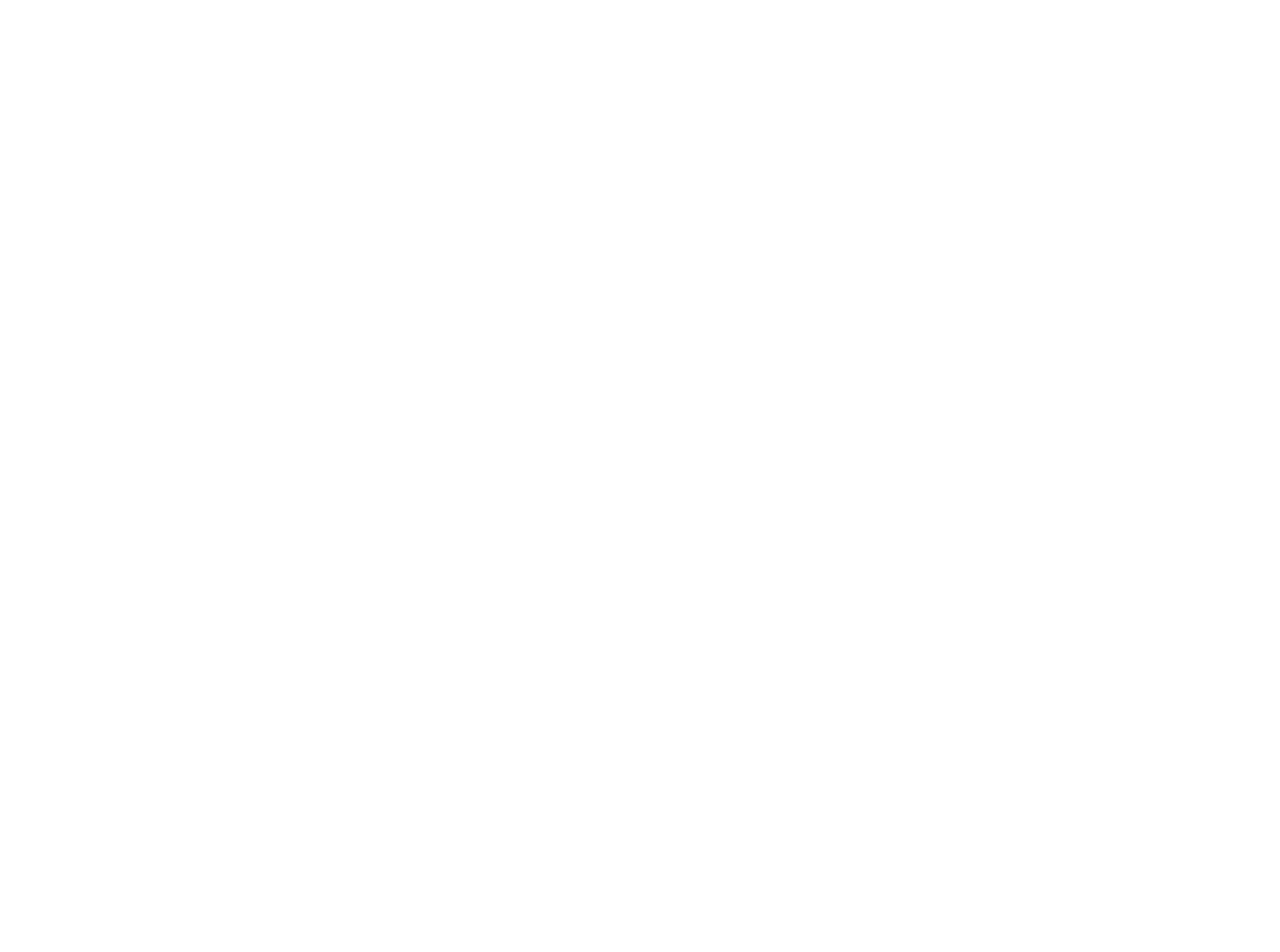
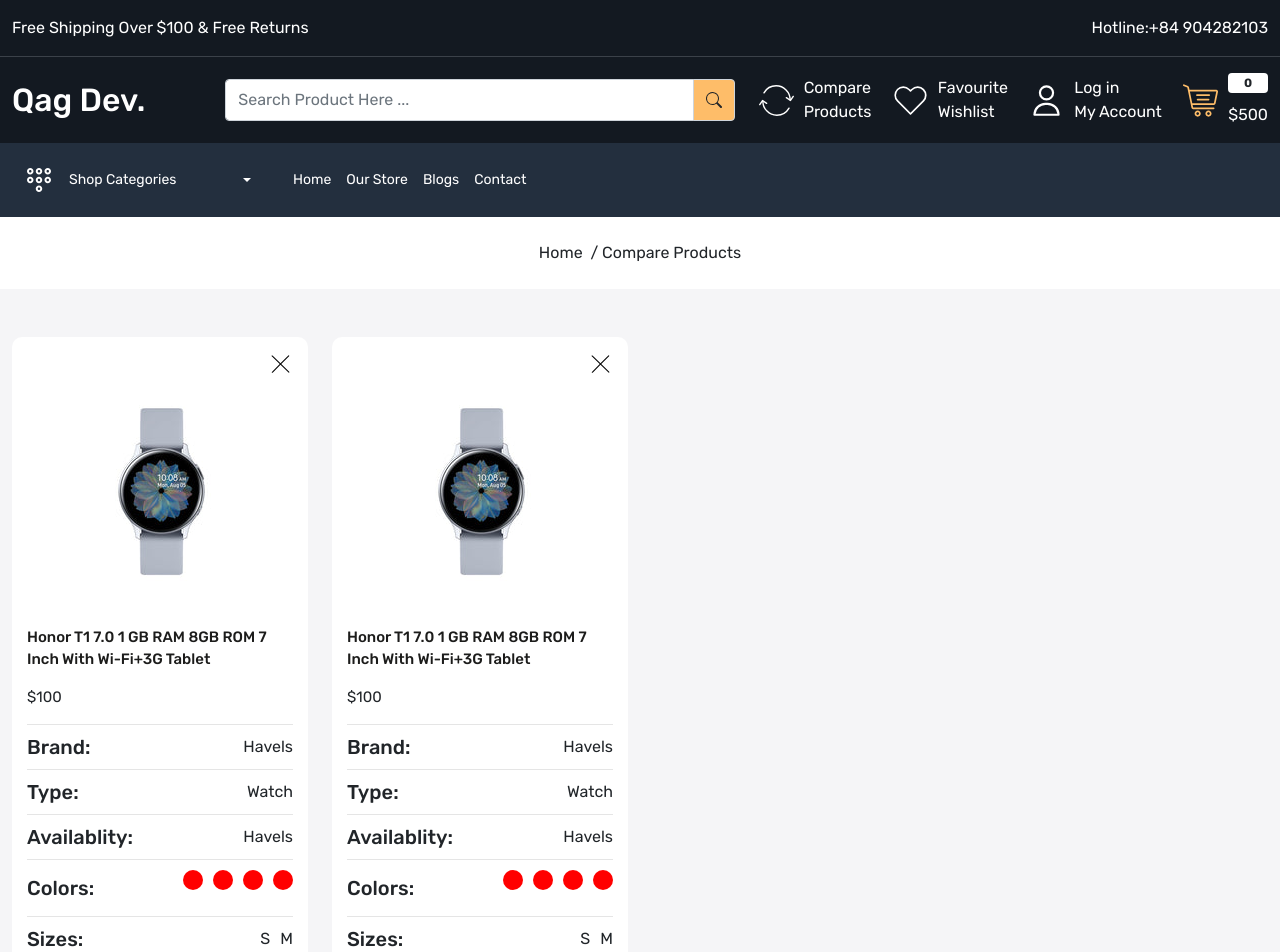
Before and after one commit to ngquangreact/ECommerceFrontEnd, a React (Create React App) app: page /compare-products in a window 1280 px wide. Before the commit this address had no page. Shown: the top 952 px of the page. Before the commit the page ends 800 px from the top, so only its background shows below. Built offline with nearby package versions, Linux system fonts and the light colour scheme.

Commit message:
Build CompareProducts Page UI

```diff
--- a/src/App.css
+++ b/src/App.css
@@ -484,3 +484,40 @@
 }
 
 /* End Contact Page */
+
+/* Compare Products Page */
+.compare-products-card {
+  background-color: white;
+  padding: 20px 15px;
+  border-radius: 10px;
+}
+.compare-products-card .cross {
+  top: 15px;
+  right: 15px;
+  width: 25px;
+  padding: 3px;
+  cursor: pointer;
+}
+.compare-products-detail .title {
+  font-size: 15px;
+  line-height: 22px;
+  font-weight: 500;
+  color: var(--color-1c1c1b);
+}
+.compare-products-detail .price {
+  font-size: 15px;
+  line-height: 22px;
+  font-weight: 400;
+}
+.compare-products-detail .product-detail {
+  display: flex;
+  justify-content: space-between;
+  align-items: center;
+  padding: 10px 0;
+  border-top: 1px solid rgba(0,0,0,0.1);
+}
+.compare-products-detail .product-detail p,
+.compare-products-detail .product-detail h5{
+  margin-bottom: 0;
+}
+/* End Compare Products Page */
--- a/src/App.js
+++ b/src/App.js
@@ -8,6 +8,7 @@
 import Contact from './pages/Contact';
 import OurStore from './pages/OurStore';
 import Blogs from './pages/Blogs';
+import CompareProducts from './pages/CompareProducts';
 
 function App() {
   return (
@@ -19,6 +20,7 @@
           <Route path='contact' element={<Contact />}/>
           <Route path='store' element={<OurStore />}/>
           <Route path='blogs' element={<Blogs />}/>
+          <Route path='compare-products' element={<CompareProducts />}/>
         </Route>
       </Routes>
     </BrowserRouter>
--- /dev/null
+++ b/src/components/Colors.js
@@ -0,0 +1,14 @@
+const Colors = () => {
+    return (
+        <>
+            <ul className="colors ps-0">
+                <li></li>
+                <li></li>
+                <li></li>
+                <li></li>
+            </ul>
+        </>
+    )
+};
+
+export default Colors;
--- a/src/components/Header.js
+++ b/src/components/Header.js
@@ -50,7 +50,7 @@
                         <div className="col-5">
                             <div className="header-upper-links d-flex align-items-center justify-content-between">
                                 <div>
-                                    <Link className="d-flex align-items-center gap-10 text-white">
+                                    <Link to="/compare-products" className="d-flex align-items-center gap-10 text-white">
                                         <img src="images/compare.svg" alt="compare" />
                                         <p className="mb-0">
                                             Compare <br/> Products
@@ -58,7 +58,7 @@
                                     </Link>
                                 </div>
                                 <div>
-                                    <Link className="d-flex align-items-center gap-10 text-white">
+                                    <Link to="/wishlist" className="d-flex align-items-center gap-10 text-white">
                                         <img src="images/wishlist.svg" alt="wishlist" />
                                         <p className="mb-0">
                                             Favourite <br/> Wishlist
@@ -66,7 +66,7 @@
                                     </Link>
                                 </div>
                                 <div>
-                                    <Link className="d-flex align-items-center gap-10 text-white">
+                                    <Link to="/login" className="d-flex align-items-center gap-10 text-white">
                                         <img src="images/user.svg" alt="user" />
                                         <p className="mb-0">
                                             Log in <br/> My Account
@@ -74,7 +74,7 @@
                                     </Link>
                                 </div>
                                 <div>
-                                    <Link className="d-flex align-items-center gap-10 text-white">
+                                    <Link to="/cart" className="d-flex align-items-center gap-10 text-white">
                                         <img src="images/cart.svg" alt="cart" />
                                         <div className="d-flex flex-column gap-10">
                                             <span className="badge bg-white text-dark">0</span>
--- /dev/null
+++ b/src/pages/CompareProducts.js
@@ -0,0 +1,106 @@
+import BreadCrumb from "../components/BreadCrumb";
+import Colors from "../components/Colors";
+import Meta from "../components/Meta";
+
+const CompareProducts = () => {
+    return (
+        <>
+            <Meta title="Compare Products"/>
+            <BreadCrumb title="Compare Products"/>
+            <div className="compare-products-wrapper py-5 home-wrapper-2">
+                <div className="container-xxl">
+                    <div className="row">
+                        <div className="col-3">
+                            <div className="compare-products-card position-relative">
+                                <img
+                                    src="images/cross.svg"
+                                    alt="cross"
+                                    className="position-absolute img-fluid cross"
+                                />
+                                <div className="compare-products-img">
+                                    <img src="images/watch.jpg" alt="watch"/>
+                                </div>
+                                <div className="compare-products-detail">
+                                    <h5 className="title">
+                                        Honor T1 7.0 1 GB RAM 8GB ROM 7 Inch With Wi-Fi+3G Tablet
+                                    </h5>
+                                    <h6 className="price mb-3 mt-3">$100</h6>
+                                    <div>
+                                        <div className="product-detail">
+                                            <h5>Brand:</h5>
+                                            <p>Havels</p>
+                                        </div>
+                                        <div className="product-detail">
+                                            <h5>Type:</h5>
+                                            <p>Watch</p>
+                                        </div>
+                                        <div className="product-detail">
+                                            <h5>Availablity:</h5>
+                                            <p>Havels</p>
+                                        </div>
+                                        <div className="product-detail">
+                                            <h5>Colors:</h5>
+                                            <Colors />
+                                        </div>
+                                        <div className="product-detail">
+                                            <h5>Sizes:</h5>
+                                            <div className="d-flex gap-10">
+                                                <p>S</p>
+                                                <p>M</p>
+                                            </div>
+                                        </div>
+                                    </div>
+                                </div>
+                            </div>
+                        </div>
+                        <div className="col-3">
+                            <div className="compare-products-card position-relative">
+                                <img
+                                    src="images/cross.svg"
+                                    alt="cross"
+                                    className="position-absolute img-fluid cross"
+                                />
+                                <div className="compare-products-img">
+                                    <img src="images/watch.jpg" alt="watch"/>
+                                </div>
+                                <div className="compare-products-detail">
+                                    <h5 className="title">
+                                        Honor T1 7.0 1 GB RAM 8GB ROM 7 Inch With Wi-Fi+3G Tablet
+                                    </h5>
+                                    <h6 className="price mb-3 mt-3">$100</h6>
+                                    <div>
+                                        <div className="product-detail">
+                                            <h5>Brand:</h5>
+                                            <p>Havels</p>
+                                        </div>
+                                        <div className="product-detail">
+                                            <h5>Type:</h5>
+                                            <p>Watch</p>
+                                        </div>
+                                        <div className="product-detail">
+                                            <h5>Availablity:</h5>
+                                            <p>Havels</p>
+                                        </div>
+                                        <div className="product-detail">
+                                            <h5>Colors:</h5>
+                                            <Colors />
+                                        </div>
+                                        <div className="product-detail">
+                                            <h5>Sizes:</h5>
+                                            <div className="d-flex gap-10">
+                                                <p>S</p>
+                                                <p>M</p>
+                                            </div>
+                                        </div>
+                                    </div>
+                                </div>
+                            </div>
+                        </div>
+                    </div>
+                </div>
+            </div>
+        </>
+    )
+};
+
+export default CompareProducts;
--- a/src/pages/OurStore.js
+++ b/src/pages/OurStore.js
@@ -3,6 +3,7 @@
 import ReactStars from 'react-rating-stars-component';
 import ProductCart from "../components/ProductCard";
 import { useState } from "react";
+import Colors from "../components/Colors";
 
 const OurStore = () => {
     const [grid,setGrid] = useState(3);
@@ -85,21 +86,7 @@
                                         Colors
                                     </h5>
                                     <div>
-                                        <ul className="colors ps-0">
-                                            <li></li>
-                                            <li></li>
-                                            <li></li>
-                                            <li></li>
-                                            <li></li>
-                                            <li></li>
-                                            <li></li>
-                                            <li></li>
-                                            <li></li>
-                                            <li></li>
-                                            <li></li>
-                                            <li></li>
-                                            <li></li>
-                                        </ul>
+                                        <Colors />
                                     </div>
                                     <h5 className="sub-title">
                                         Sizes
```
